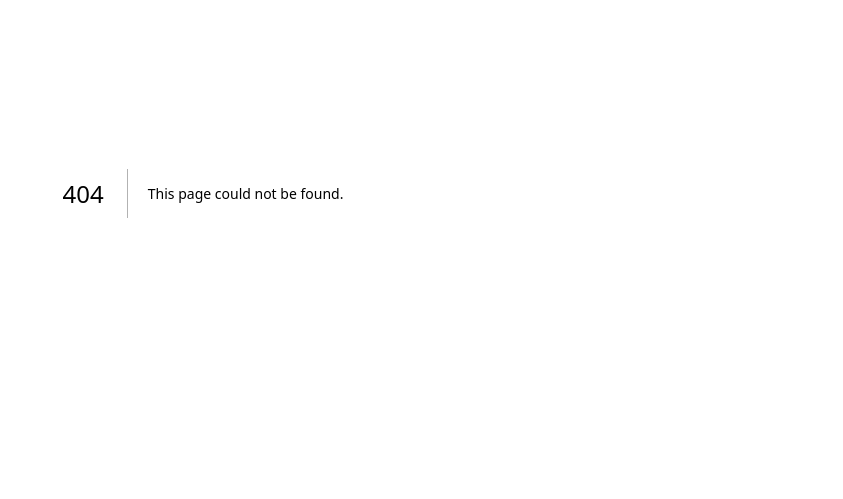
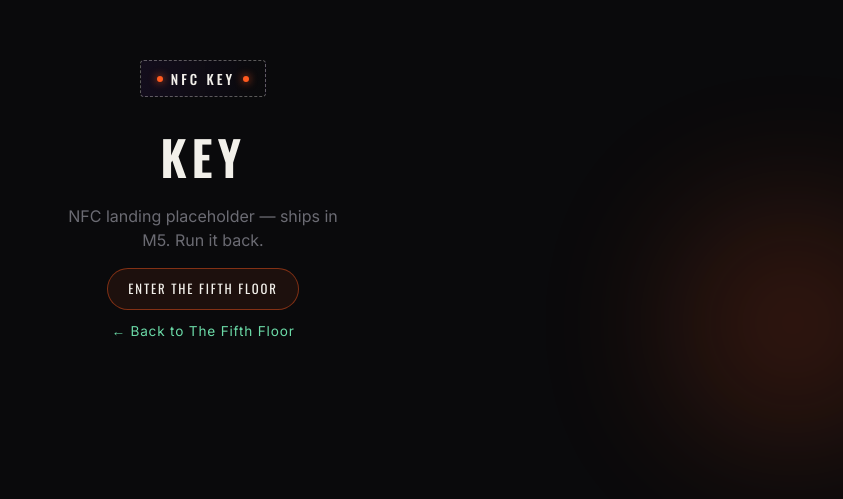
Before and after one commit to zenotheomni/fifth-dimension-arcade, a Next.js app: page /arcade/key in a window 1280 px wide. Before the commit this address had no page. Shown: the part 207-706 px from the top of the page, without its empty margins (437-1280 px from the left). Built offline with nearby package versions, Linux system fonts and the light colour scheme.

Commit message:
feat(arcade): M1 App Router routes + identity/analytics stubs

```diff
--- /dev/null
+++ b/src/app/globals.css
@@ -0,0 +1,22 @@
+html,
+body {
+  min-height: 100%;
+  margin: 0;
+  padding: 0;
+  background: #0a0a0c;
+  color: #f2f0ea;
+}
+
+body {
+  font-family: var(--font-inter), Inter, system-ui, sans-serif;
+  -webkit-font-smoothing: antialiased;
+  -moz-osx-font-smoothing: grayscale;
+}
+
+* {
+  box-sizing: border-box;
+}
+
+a {
+  color: inherit;
+}
--- /dev/null
+++ b/src/app/key/page.tsx
@@ -0,0 +1,13 @@
+import PlaceholderShell from "@/components/PlaceholderShell";
+
+export default function KeyPage() {
+  return (
+    <PlaceholderShell
+      ticket="NFC Key"
+      title="Key"
+      copy="NFC landing placeholder — ships in M5. Run it back."
+      event="arcade_key_nfc_shell_view"
+      ctaLabel="Enter The Fifth Floor"
+    />
+  );
+}
--- /dev/null
+++ b/src/app/layout.tsx
@@ -0,0 +1,36 @@
+import type { Metadata, Viewport } from "next";
+import { Inter, Oswald } from "next/font/google";
+import "./globals.css";
+import "@/arcade/arcade.css";
+
+const inter = Inter({
+  subsets: ["latin"],
+  variable: "--font-inter",
+  display: "swap",
+});
+
+const oswald = Oswald({
+  subsets: ["latin"],
+  variable: "--font-oswald",
+  display: "swap",
+});
+
+export const metadata: Metadata = {
+  title: "The Fifth Floor — Fifth Dimension Arcade",
+  description:
+    "Night phone arcade. The Fifth Floor lobby, Court Vision, Fifth Run.",
+};
+
+export const viewport: Viewport = {
+  themeColor: "#0A0A0C",
+  width: "device-width",
+  initialScale: 1,
+};
+
+export default function RootLayout({ children }: LayoutProps<"/">) {
+  return (
+    <html lang="en" className={`${inter.variable} ${oswald.variable}`}>
+      <body>{children}</body>
+    </html>
+  );
+}
--- /dev/null
+++ b/src/app/page.tsx
@@ -0,0 +1,5 @@
+import LobbyPage from "@/components/LobbyPage";
+
+export default function ArcadeLobby() {
+  return <LobbyPage />;
+}
--- a/src/arcade/analytics.ts
+++ b/src/arcade/analytics.ts
@@ -1,10 +1,11 @@
-type TrackPayload = Record<string, string | number | boolean | undefined>
+type TrackPayload = Record<string, string | number | boolean | undefined>;
 
 /**
- * Analytics stub (M1). Console-logs in dev; no-op network for now.
- * Swap for real sink in M6+ without changing call sites.
+ * Analytics stub (M1). Console-logs in development; no-op network for now.
+ * Swap for a real sink in M6+ without changing call sites.
  */
 export function track(event: string, payload: TrackPayload = {}): void {
-  console.log('[arcade:track]', event, payload)
-  void payload
+  if (process.env.NODE_ENV === "development") {
+    console.log("[arcade:track]", event, payload);
+  }
 }
--- /dev/null
+++ b/src/components/PlaceholderShell.tsx
@@ -0,0 +1,50 @@
+"use client";
+
+import { useEffect } from "react";
+import Link from "next/link";
+import { track } from "@/arcade/analytics";
+
+type Props = {
+  ticket: string;
+  title: string;
+  copy: string;
+  event: string;
+  idLabel?: string;
+  ctaLabel?: string;
+};
+
+export default function PlaceholderShell({
+  ticket,
+  title,
+  copy,
+  event,
+  idLabel,
+  ctaLabel,
+}: Props) {
+  useEffect(() => {
+    track(event, idLabel ? { id: idLabel } : {});
+  }, [event, idLabel]);
+
+  return (
+    <div className="arcade-root">
+      <div className="arcade-glow arcade-glow--ink" aria-hidden />
+      <div className="arcade-glow arcade-glow--signal" aria-hidden />
+      <div className="arcade-shell">
+        <p className="arcade-ticket">{ticket}</p>
+        <h1 className="arcade-shell__title">{title}</h1>
+        {idLabel ? <p className="arcade-shell__id">{idLabel}</p> : null}
+        <p className="arcade-shell__copy">{copy}</p>
+        <div className="arcade-shell__actions">
+          {ctaLabel ? (
+            <Link href="/" className="arcade-soft-cta">
+              {ctaLabel}
+            </Link>
+          ) : null}
+          <Link href="/" className="arcade-back">
+            ← Back to The Fifth Floor
+          </Link>
+        </div>
+      </div>
+    </div>
+  );
+}
```
Also changed, not shown: src/app/challenge/[id]/page.tsx (added, +19 -0 lines), src/app/court-vision/page.tsx (added, +12 -0 lines), src/app/fifth-run/page.tsx (added, +12 -0 lines), src/arcade/core/cabinetConfig.ts (+34 -32 lines), src/arcade/core/identity.ts (+17 -12 lines).
